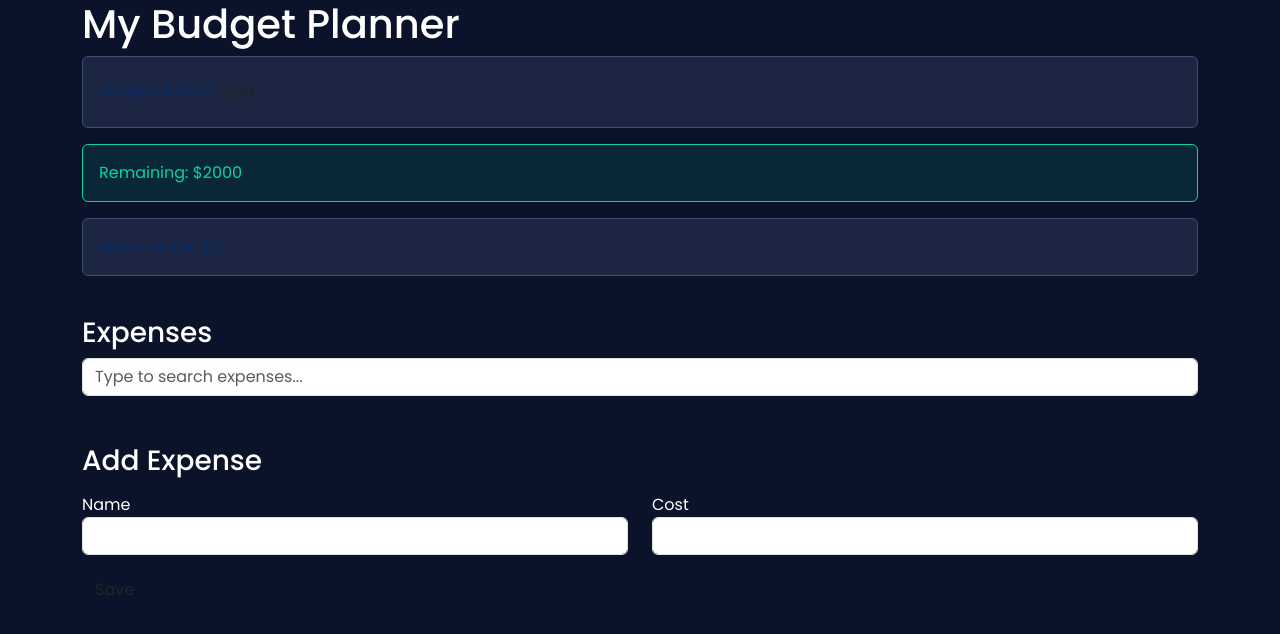
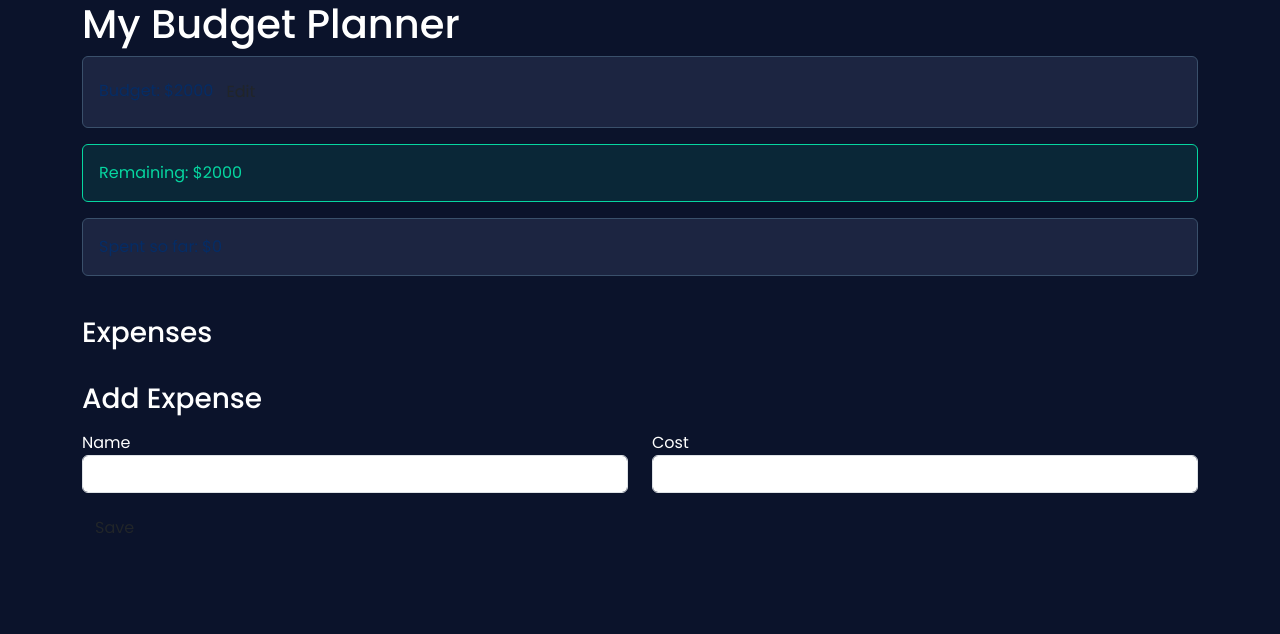
Before and after one commit to DHURANTHAM007/budgeting-app, a React (Create React App) app: page / in a window 1280 px wide. Shown: the top 634 px of the page. Built offline with nearby package versions, Linux system fonts and the light colour scheme; the HTML template or start-up script is replaced by a standard one.

Commit message:
Update ExpenseList.js

```diff
--- a/src/components/ExpenseList.js
+++ b/src/components/ExpenseList.js
@@ -1,34 +1,19 @@
-import React, { useState } from 'react';
+import React from 'react';
 import ExpenseItem from './ExpenseItem';
 
-const ExpenseList = ({ expenses, onDelete }) => {
-  const [searchTerm, setSearchTerm] = useState('');
-
-  const filteredExpenses = expenses.filter((expense) =>
-    expense.name.toLowerCase().includes(searchTerm.toLowerCase())
-  );
-
+const ExpenseList = ({ expenses, handleDeleteExpense }) => {
     return (
-    <div>
-      <input
-        type='text'
-        className='form-control mb-4'
-        placeholder='Type to search expenses...'
-        value={searchTerm}
-        onChange={(e) => setSearchTerm(e.target.value)}
-      />
         <ul className='list-group'>
-        {filteredExpenses.map((expense) => (
+            {expenses.map((expense) => (
                 <ExpenseItem
                     key={expense.id}
                     id={expense.id}
                     name={expense.name}
                     cost={expense.cost}
-            onDelete={onDelete}
+                    handleDeleteExpense={handleDeleteExpense}
                 />
             ))}
         </ul>
-    </div>
     );
 };
 
```
Lines whose indentation alone changed are shown as unchanged.
